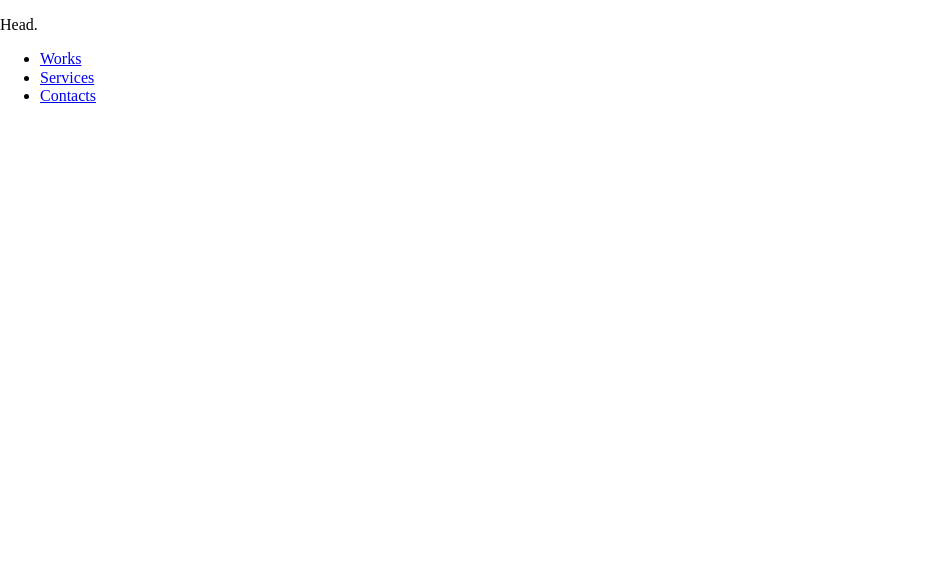
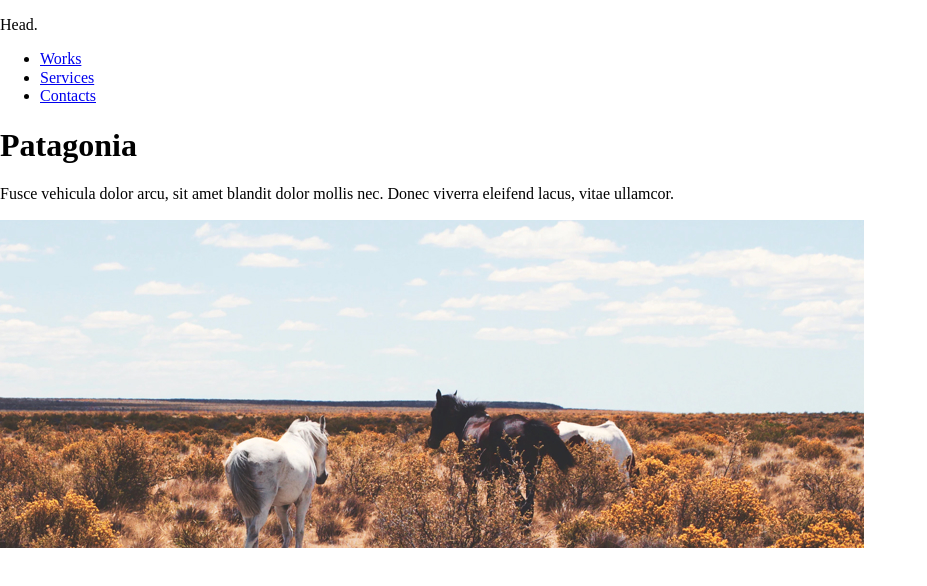
Before and after one commit to ezgsnyrt/Responsive-web-design, a plain HTML site: page index.html in a window 1280 px wide. Shown: the whole page, without its empty margins (0-927 px from the left). Drawn offline with Linux system fonts and the light colour scheme.

Commit message:
add html structure

```diff
--- a/index.html
+++ b/index.html
@@ -21,6 +21,19 @@
                 </ul>
             </nav>
         </header>
+        <div class="container__content">
+            <div class="container__content__card">
+                <div>
+                    <h1 class="container__content-title">Patagonia</h1>
+                </div>
+                <div>
+                    <p class="container__content-info">Fusce vehicula dolor arcu, sit amet blandit dolor mollis nec. Donec viverra eleifend lacus, vitae ullamcor.</p>
+                </div>
+            </div>
+            <div class="container__content__image">
+                <img class="image" src="images/image-horse.jpg" alt="horses in the nature">
+            </div>
+        </div>
     </div>
 </body>
 </html>
```
